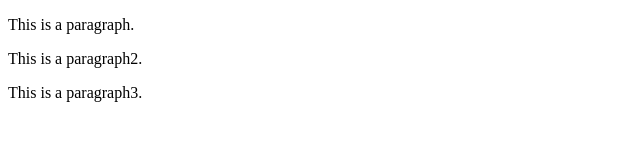
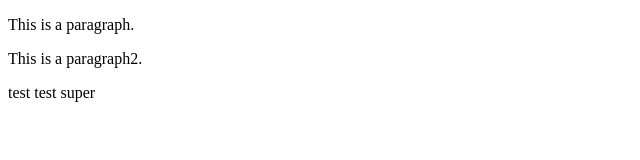
Before and after one commit to pierreraimbaud/test2025pi, a plain HTML site: page index.html in a window 1280 px wide. Shown: the full height of the page, 0-640 px from the left. Drawn offline with Linux system fonts and the light colour scheme.

Commit message:
Update index.html

```diff
--- a/index.html
+++ b/index.html
@@ -4,7 +4,9 @@
 
 <p>This is a paragraph.</p>
 <p>This is a paragraph2.</p>
-<p>This is a paragraph3.</p>
+
+
+<a> test test super<a>
 
 </body>
 </html>
```
